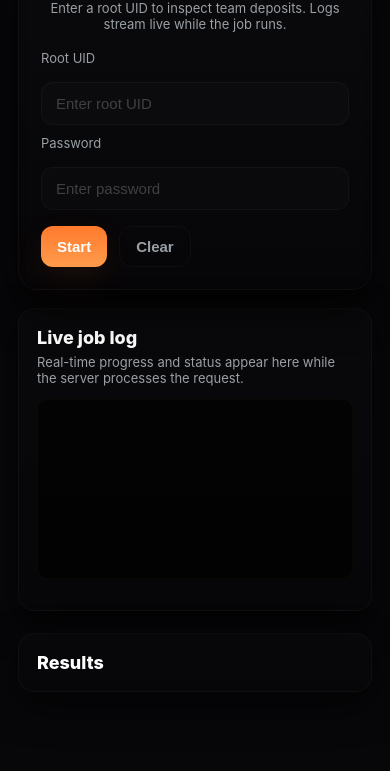
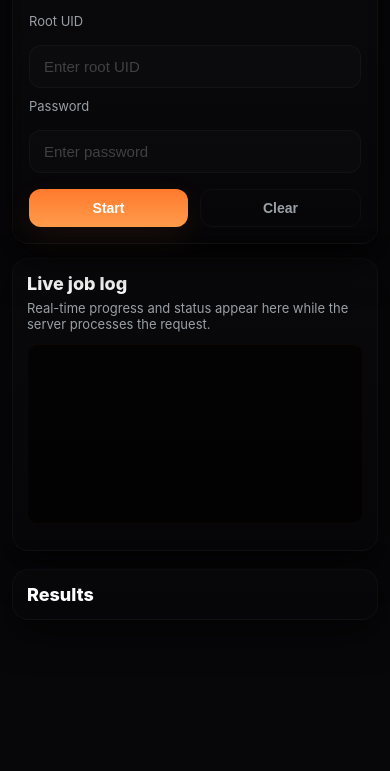
Before and after one commit to shayann07/MinerX-utils, a plain HTML site: page index.html in a window 390 px wide. Shown: the part 103-874 px from the top of the page. Drawn offline with Linux system fonts and the light colour scheme.

Commit message:
ui enhanced

```diff
--- a/app.js
+++ b/app.js
@@ -118,6 +118,10 @@ function renderResult(result) {
     return;
   }
 
+  // Create table wrapper for horizontal scrolling
+  const tableWrapper = document.createElement("div");
+  tableWrapper.className = "table-wrapper";
+
   const table = document.createElement("table");
   table.innerHTML = `<thead><tr><th>Level</th><th>Users</th><th>AdminDepositTotal</th><th>TotalDeposit</th></tr></thead>`;
   const tbody = document.createElement("tbody");
@@ -129,7 +133,8 @@ function renderResult(result) {
   });
 
   table.appendChild(tbody);
-  resultsEl.appendChild(table);
+  tableWrapper.appendChild(table);
+  resultsEl.appendChild(tableWrapper);
 
   const grand = result.grand || {};
   const pre = document.createElement("pre");
--- a/styles.css
+++ b/styles.css
@@ -1,24 +1,50 @@
 /* styles.css */
-:root{
-  --bg:#070608;
-  --card:#0e0f11;
-  --muted:#9aa0a6;
-  --accent1:#ff7a2d;
-  --accent2:#ff9b4c;
-  --glass: rgba(255,255,255,0.03);
-  --radius:16px;
-  --pad:18px;
-  --maxWidth:1100px;
+:root {
+  --bg: #070608;
+  --card: #0e0f11;
+  --muted: #9aa0a6;
+  --accent1: #ff7a2d;
+  --accent2: #ff9b4c;
+  --glass: rgba(255, 255, 255, 0.03);
+  --radius: 16px;
+  --pad: 18px;
+  --maxWidth: 1100px;
 }
 
-*{box-sizing:border-box}
-html,body{height:100%;margin:0;color:#e8e8e8;font-family:Inter, system-ui, -apple-system, "Segoe UI", Roboto, "Helvetica Neue", Arial;-webkit-font-smoothing:antialiased; -moz-osx-font-smoothing:grayscale;}
+* {
+  box-sizing: border-box
+}
+
+html,
+body {
+  height: 100%;
+  margin: 0;
+  color: #e8e8e8;
+  font-family: Inter, system-ui, -apple-system, "Segoe UI", Roboto, "Helvetica Neue", Arial;
+  -webkit-font-smoothing: antialiased;
+  -moz-osx-font-smoothing: grayscale;
+}
+
+/* Prevent horizontal overflow */
+html {
+  overflow-x: hidden;
+}
 
 /* Base page container */
-.page{width:100%;max-width:var(--maxWidth);margin:30px auto;padding:28px;display:grid;gap:28px;position:relative;z-index:1;}
+.page {
+  width: 100%;
+  max-width: var(--maxWidth);
+  margin: 30px auto;
+  padding: 28px;
+  display: grid;
+  gap: 28px;
+  position: relative;
+  z-index: 1;
+}
 
 /* fixed decorative gradients in a fixed ::before layer so they don't move while scrolling */
-html, body {
+html,
+body {
   background-color: var(--bg);
 }
 
@@ -30,8 +56,8 @@ body::before {
   pointer-events: none;
   z-index: -1;
   background-image:
-    radial-gradient(900px 400px at 10% 20%, rgba(184,108,255,0.04), transparent),
-    radial-gradient(700px 350px at 90% 80%, rgba(124,225,255,0.02), transparent);
+    radial-gradient(900px 400px at 10% 20%, rgba(184, 108, 255, 0.04), transparent),
+    radial-gradient(700px 350px at 90% 80%, rgba(124, 225, 255, 0.02), transparent);
   background-repeat: no-repeat;
   background-attachment: fixed;
   background-size: cover;
@@ -39,82 +65,302 @@ body::before {
 }
 
 /* Top card: centered, prominent */
-.top-card-wrap{display:flex;justify-content:center;}
-.top-card{
-  width:100%;
-  max-width:520px;
-  background:linear-gradient(180deg, rgba(255,255,255,0.015), rgba(0,0,0,0.04));
-  border-radius:20px;
-  padding:22px;
-  border:1px solid rgba(255,255,255,0.03);
-  box-shadow: 0 18px 40px rgba(0,0,0,0.65);
+.top-card-wrap {
+  display: flex;
+  justify-content: center;
+}
+
+.top-card {
+  width: 100%;
+  max-width: 520px;
+  background: linear-gradient(180deg, rgba(255, 255, 255, 0.015), rgba(0, 0, 0, 0.04));
+  border-radius: 20px;
+  padding: 22px;
+  border: 1px solid rgba(255, 255, 255, 0.03);
+  box-shadow: 0 18px 40px rgba(0, 0, 0, 0.65);
   backdrop-filter: blur(6px);
   transition: transform .18s ease, box-shadow .18s ease;
 }
-.top-card:hover{ transform: translateY(-4px); box-shadow: 0 26px 60px rgba(0,0,0,0.7); }
 
-.title{ margin:0 0 8px 0; font-size:20px; text-align:center; font-weight:700; color:#fff; }
-.subtitle{ margin:0 0 18px 0; text-align:center; color:var(--muted); font-size:13px; }
+.top-card:hover {
+  transform: translateY(-4px);
+  box-shadow: 0 26px 60px rgba(0, 0, 0, 0.7);
+}
+
+.title {
+  margin: 0 0 8px 0;
+  font-size: 20px;
+  text-align: center;
+  font-weight: 700;
+  color: #fff;
+}
+
+.subtitle {
+  margin: 0 0 18px 0;
+  text-align: center;
+  color: var(--muted);
+  font-size: 13px;
+}
 
 /* form */
-.form{ display:flex; flex-direction:column; gap:10px; margin-top:6px; }
-.label{ font-size:13px; color:var(--muted); margin-bottom:6px; display:block; }
-.input{
-  width:100%; padding:12px 14px; border-radius:12px;
-  border:1px solid rgba(255,255,255,0.03); background: rgba(255,255,255,0.015);
-  color:#fff; font-size:15px; outline:none; transition: box-shadow .12s ease, border-color .12s ease;
+.form {
+  display: flex;
+  flex-direction: column;
+  gap: 10px;
+  margin-top: 6px;
 }
-.input::placeholder{ color: rgba(255,255,255,0.22); }
-.input:focus{
-  border-color: rgba(255,122,45,0.95);
-  box-shadow: 0 8px 30px rgba(255,122,45,0.06);
+
+.label {
+  font-size: 13px;
+  color: var(--muted);
+  margin-bottom: 6px;
+  display: block;
+}
+
+.input {
+  width: 100%;
+  padding: 12px 14px;
+  border-radius: 12px;
+  border: 1px solid rgba(255, 255, 255, 0.03);
+  background: rgba(255, 255, 255, 0.015);
+  color: #fff;
+  font-size: 15px;
+  outline: none;
+  transition: box-shadow .12s ease, border-color .12s ease;
+}
+
+.input::placeholder {
+  color: rgba(255, 255, 255, 0.22);
+}
+
+.input:focus {
+  border-color: rgba(255, 122, 45, 0.95);
+  box-shadow: 0 8px 30px rgba(255, 122, 45, 0.06);
 }
 
 /* controls */
-.controls{ display:flex; gap:12px; margin-top:6px; }
-.btn{ padding:11px 16px; border-radius:12px; font-weight:700; cursor:pointer; border:none; font-size:15px; }
-.primary{
-  background: linear-gradient(180deg,var(--accent1),var(--accent2));
-  color:#fff; box-shadow: 0 10px 30px rgba(255,122,45,0.08);
+.controls {
+  display: flex;
+  gap: 12px;
+  margin-top: 6px;
 }
-.primary.busy{ opacity:0.85; }
-.ghost{
-  background: transparent; color:var(--muted); border:1px solid rgba(255,255,255,0.03);
+
+.btn {
+  padding: 11px 16px;
+  border-radius: 12px;
+  font-weight: 700;
+  cursor: pointer;
+  border: none;
+  font-size: 15px;
+}
+
+.primary {
+  background: linear-gradient(180deg, var(--accent1), var(--accent2));
+  color: #fff;
+  box-shadow: 0 10px 30px rgba(255, 122, 45, 0.08);
+}
+
+.primary.busy {
+  opacity: 0.85;
+}
+
+.ghost {
+  background: transparent;
+  color: var(--muted);
+  border: 1px solid rgba(255, 255, 255, 0.03);
 }
 
 /* card common for logs/results */
-.card{
-  background: linear-gradient(180deg, rgba(255,255,255,0.01), rgba(0,0,0,0.04));
-  border-radius:16px; padding:18px; border:1px solid rgba(255,255,255,0.03);
-  box-shadow: 0 14px 36px rgba(0,0,0,0.55);
+.card {
+  background: linear-gradient(180deg, rgba(255, 255, 255, 0.01), rgba(0, 0, 0, 0.04));
+  border-radius: 16px;
+  padding: 18px;
+  border: 1px solid rgba(255, 255, 255, 0.03);
+  box-shadow: 0 14px 36px rgba(0, 0, 0, 0.55);
+  overflow: hidden;
+  /* Prevent card overflow */
 }
 
 /* logs block */
-.logs-wrap{ display:block; }
-.card-head{ margin-bottom:10px; }
-.card-title{ margin:0; font-size:18px; color:#fff; font-weight:800; }
-.card-sub{ margin:6px 0 12px 0; color:var(--muted); font-size:13px; }
+.logs-wrap {
+  display: block;
+}
+
+.card-head {
+  margin-bottom: 10px;
+}
+
+.card-title {
+  margin: 0;
+  font-size: 18px;
+  color: #fff;
+  font-weight: 800;
+}
+
+.card-sub {
+  margin: 6px 0 12px 0;
+  color: var(--muted);
+  font-size: 13px;
+}
 
 /* the actual logs area: internal scrolling, no big outer shadows */
-.logs{
-  min-height:180px; max-height:320px; overflow:auto;
-  background: linear-gradient(0deg, rgba(0,0,0,0.55), rgba(0,0,0,0.45));
-  border-radius:10px; padding:14px; color:#ffdcbf; font-family: ui-monospace, SFMono-Regular, Menlo, Monaco, "Roboto Mono", monospace; font-size:13px; line-height:1.45;
-  border:1px solid rgba(255,122,45,0.04);
+.logs {
+  min-height: 180px;
+  max-height: 320px;
+  overflow: auto;
+  background: linear-gradient(0deg, rgba(0, 0, 0, 0.55), rgba(0, 0, 0, 0.45));
+  border-radius: 10px;
+  padding: 14px;
+  color: #ffdcbf;
+  font-family: ui-monospace, SFMono-Regular, Menlo, Monaco, "Roboto Mono", monospace;
+  font-size: 13px;
+  line-height: 1.45;
+  border: 1px solid rgba(255, 122, 45, 0.04);
+  /* Fix text wrapping */
+  white-space: pre-wrap;
+  word-wrap: break-word;
+  overflow-wrap: break-word;
 }
 
 /* results card tweaks */
-.results-wrap .card{ margin-top:4px; }
-table{ width:100%; border-collapse:collapse; margin-top:12px; background: transparent; border-radius:8px; overflow:hidden; }
-thead th{ text-align:center; background: rgba(0,0,0,0.25); padding:12px; font-weight:700; font-size:14px; color:#fff; }
-tbody td{ padding:12px; text-align:center; color:#fff; font-size:14px; border-top:1px solid rgba(255,255,255,0.02); }
-tbody tr:nth-child(even){ background: rgba(255,255,255,0.012); }
+.results-wrap .card {
+  margin-top: 4px;
+}
+
+/* Table responsive wrapper */
+.table-wrapper {
+  overflow-x: auto;
+  -webkit-overflow-scrolling: touch;
+  margin: 0 -10px;
+  /* Negative margin to allow scroll to edge */
+  padding: 0 10px;
+}
+
+table {
+  width: 100%;
+  min-width: 400px;
+  /* Minimum width before scrolling */
+  border-collapse: collapse;
+  margin-top: 12px;
+  background: transparent;
+  border-radius: 8px;
+  overflow: hidden;
+}
+
+thead th {
+  text-align: center;
+  background: rgba(0, 0, 0, 0.25);
+  padding: 12px;
+  font-weight: 700;
+  font-size: 14px;
+  color: #fff;
+  white-space: nowrap;
+}
+
+tbody td {
+  padding: 12px;
+  text-align: center;
+  color: #fff;
+  font-size: 14px;
+  border-top: 1px solid rgba(255, 255, 255, 0.02);
+}
+
+tbody tr:nth-child(even) {
+  background: rgba(255, 255, 255, 0.012);
+}
 
 /* pre for grand totals */
-.results-wrap pre{ margin-top:12px; background: rgba(0,0,0,0.32); padding:12px; border-radius:8px; color:#ffd9b8; }
+.results-wrap pre {
+  margin-top: 12px;
+  background: rgba(0, 0, 0, 0.32);
+  padding: 12px;
+  border-radius: 8px;
+  color: #ffd9b8;
+  /* Fix text wrapping */
+  white-space: pre-wrap;
+  word-wrap: break-word;
+  overflow-wrap: break-word;
+  overflow-x: auto;
+}
+
+/* Results container */
+#results {
+  overflow-x: hidden;
+  width: 100%;
+}
 
 /* responsive */
-@media (max-width:880px){
-  .page{ padding:18px; gap:18px; }
-  .top-card{ max-width:100%; }
+@media (max-width:880px) {
+  .page {
+    padding: 18px;
+    gap: 18px;
+    margin: 20px auto;
+  }
+
+  .top-card {
+    max-width: 100%;
+    padding: 18px;
+  }
+
+  .card {
+    padding: 14px;
+  }
+
+  /* Smaller fonts on mobile */
+  .title {
+    font-size: 18px;
+  }
+
+  .subtitle {
+    font-size: 12px;
+  }
+
+  .logs {
+    font-size: 12px;
+    padding: 12px;
+  }
+
+  thead th {
+    font-size: 13px;
+    padding: 10px 8px;
+  }
+
+  tbody td {
+    font-size: 13px;
+    padding: 10px 8px;
+  }
+
+  /* Make table scroll indicator visible */
+  .table-wrapper {
+    box-shadow: inset -10px 0 10px -10px rgba(255, 255, 255, 0.1);
+  }
+
+  /* Adjust button sizes */
+  .btn {
+    padding: 10px 14px;
+    font-size: 14px;
+  }
 }
+
+@media (max-width: 480px) {
+  .page {
+    padding: 12px;
+    gap: 14px;
+    margin: 10px auto;
+  }
+
+  .top-card {
+    padding: 16px;
+    border-radius: 16px;
+  }
+
+  /* Stack buttons on very small screens */
+  .controls {
+    flex-wrap: wrap;
+  }
+
+  .btn {
+    flex: 1;
+    min-width: 100px;
+  }
+}
```
Also changed, not shown: index.html (+3 -0 lines).
